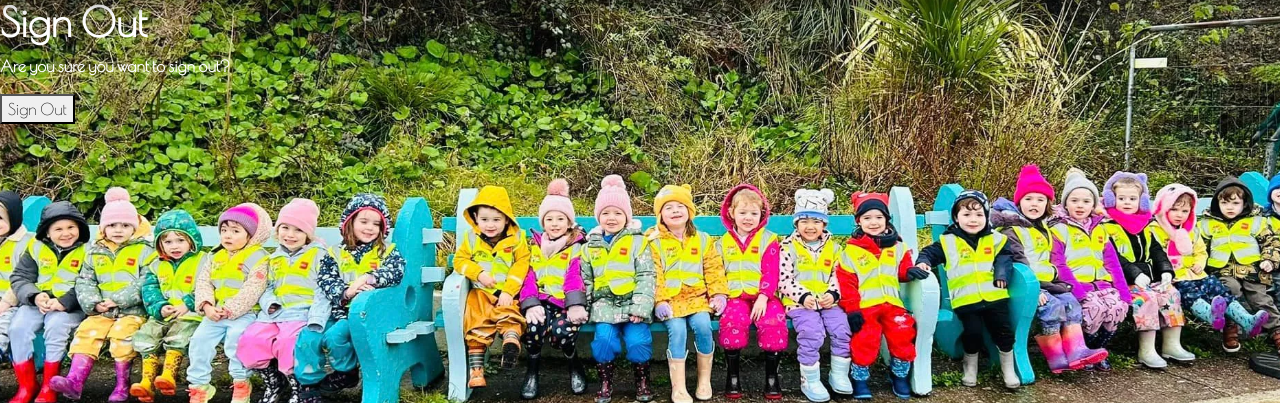
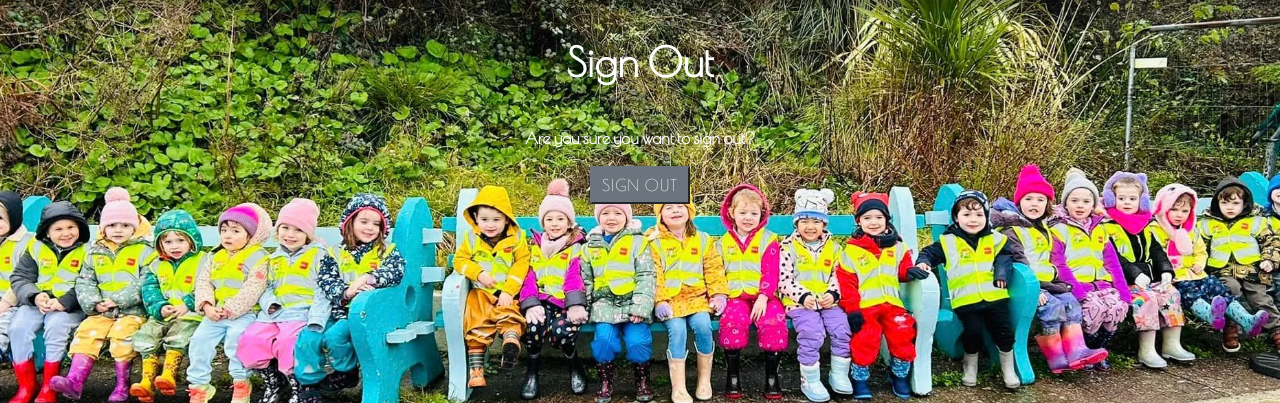
Before and after one commit to Aylamccarthy/ringlee_house_preschool, a Django app: page /accounts/logout/ in a window 1280 px wide. Shown: the part 168-571 px from the top of the page. Run offline with Django 3.2, Linux system fonts and the light colour scheme; the visitor is signed in with stand-in values (Sample User, id 1); some libraries are stand-ins or nearby versions; some web fonts are replaced.

Commit message:
Customise signout modal

```diff
--- a/templates/allauth/account/logout.html
+++ b/templates/allauth/account/logout.html
@@ -1,21 +1,26 @@
 {% extends "account/base.html" %}
-
 {% load i18n %}
 
 {% block head_title %}{% trans "Sign Out" %}{% endblock %}
 
 {% block content %}
-<h1>{% trans "Sign Out" %}</h1>
-
+<div class="col-md-11 mx-auto pt-3 pb-3 mt-2 mt-md-3 mt-lg-4 mb-4 text-center bg-floral-responsive card-shadow">
+    <h1 class="mb-3 mb-lg-4 text-center">{% trans "Sign Out" %}</h1>
+    <div class="pt-lg-3">
+      <div class="col-12 mb-4 mb-lg-0">
         <p>{% trans 'Are you sure you want to sign out?' %}</p>
 
-<form method="post" action="{% url 'account_logout' %}">
+        <form class="col-12 col-md-8 col-lg-6 col-xl-4 mx-auto text-left" method="post" action="{% url 'account_logout' %}">
         {% csrf_token %}
         {% if redirect_field_value %}
         <input type="hidden" name="{{ redirect_field_name }}" value="{{ redirect_field_value }}"/>
         {% endif %}
-  <button type="submit">{% trans 'Sign Out' %}</button>
+        <div class="col-12 text-center">
+          <button class="col-12 button btn-secondary mb-2 rounded-0 small-btn" type="submit">{% trans 'Sign Out' %}</button>
+        </div>
         </form>
-
+      </div>
+    </div>
+</div>
 
 {% endblock %}
```
Lines whose indentation alone changed are shown as unchanged.
